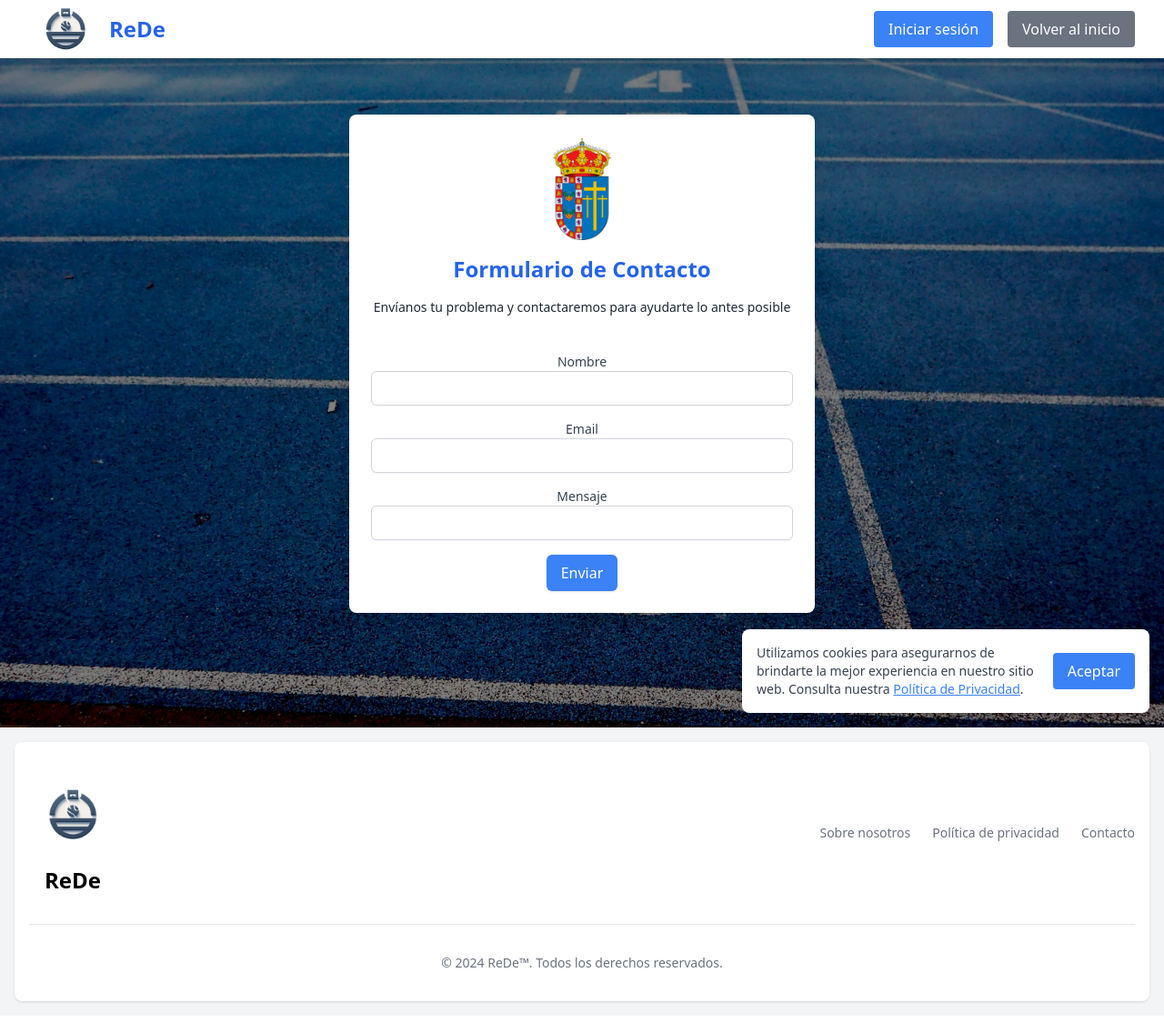
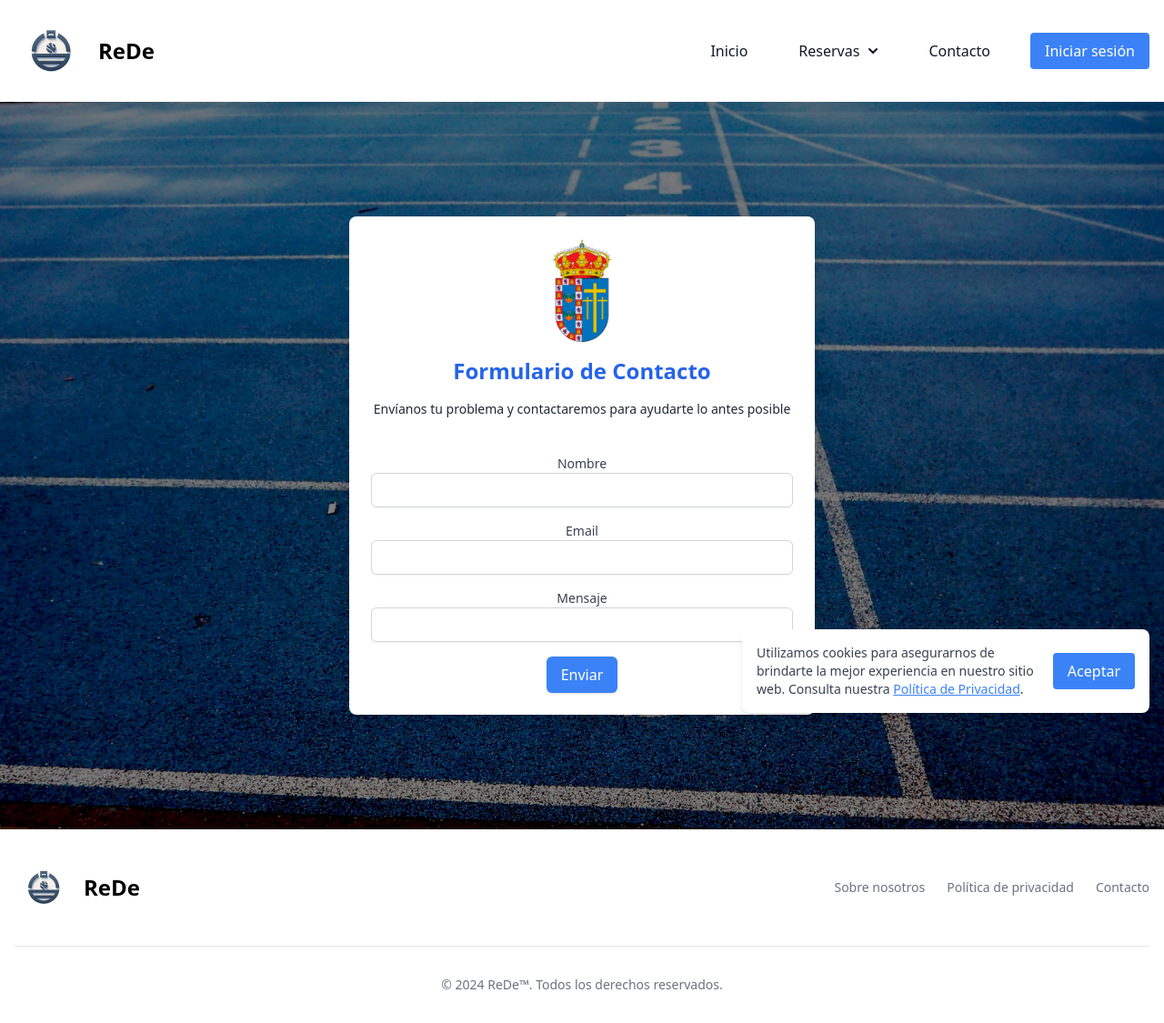
Before and after one commit to PGPI-G3-15-L8/ReDe, a Django app: page /contacto/ in a window 1280 px wide. Shown: the whole page at 91% size. Run offline with Django 5.2, Linux system fonts and the light colour scheme; some libraries are stand-ins or nearby versions.

Commit message:
FEAT: add base template

```diff
--- a/rede/templates/base.html
+++ b/rede/templates/base.html
@@ -11,33 +11,68 @@
 </head>
 <body class="bg-gray-100">
     <!-- Navbar -->
-    <nav class="bg-white shadow-lg fixed top-0 w-full z-50">
-        <div class="max-w-7xl mx-auto px-4 sm:px-6 lg:px-8">
-            <div class="flex justify-between items-center h-16">
+    <nav class="bg-white shadow-lg border-gray-200 dark:bg-gray-900 dark:border-gray-700">
+        <div class="max-w-7xl flex flex-wrap items-center justify-between mx-auto px-4 py-4">
             <!-- Logo and Title -->
-                <div class="flex items-center">
-                    <img src="{% static 'images/logo.png' %}" alt="Logo" class="h-20 w-20 mr-2">
-                    <a href="/" class="text-2xl font-bold text-blue-600">ReDe</a>
+            <a href="/" class="flex items-center space-x-3 rtl:space-x-reverse">
+                <img src="{% static 'images/logo.png' %}" alt="Logo" class="h-20">
+                <span class="self-center text-2xl font-semibold whitespace-nowrap dark:text-white">ReDe</span>
+            </a>
+
+            <!-- Mobile Toggle -->
+            <button data-collapse-toggle="navbar-dropdown" type="button" class="inline-flex items-center p-2 w-10 h-10 justify-center text-sm text-gray-500 rounded-lg md:hidden hover:bg-gray-100 focus:outline-none focus:ring-2 focus:ring-gray-200 dark:text-gray-400 dark:hover:bg-gray-700 dark:focus:ring-gray-600" aria-controls="navbar-dropdown" aria-expanded="false">
+                <span class="sr-only">Open main menu</span>
+                <svg class="w-5 h-5" aria-hidden="true" xmlns="http://www.w3.org/2000/svg" fill="none" viewBox="0 0 17 14">
+                    <path stroke="currentColor" stroke-linecap="round" stroke-linejoin="round" stroke-width="2" d="M1 1h15M1 7h15M1 13h15"/>
+                </svg>
+            </button>
+
+            <!-- Navbar Links -->
+            <div class="hidden w-full md:block md:w-auto" id="navbar-dropdown">
+                <ul class="flex flex-col md:flex-row md:space-x-8 font-medium mt-4 md:mt-0 border border-gray-100 md:border-0 bg-gray-50 md:bg-white rounded-lg md:rounded-none dark:bg-gray-800 md:dark:bg-transparent dark:border-gray-700">
+                    <li>
+                        <a href="/" class="block py-2 px-3 text-gray-900 rounded hover:bg-gray-100 md:hover:bg-transparent md:border-0 md:hover:text-blue-700 dark:text-white md:dark:hover:text-blue-500 dark:hover:bg-gray-700 dark:hover:text-white md:dark:hover:bg-transparent">Inicio</a>
+                    </li>
+                    <li>
+                        <!-- Dropdown for Reservas -->
+                        <button id="dropdownNavbarLink" data-dropdown-toggle="dropdownNavbar" class="flex items-center justify-between w-full py-2 px-3 text-gray-900 rounded hover:bg-gray-100 md:hover:bg-transparent md:border-0 md:hover:text-blue-700 md:w-auto dark:text-white md:dark:hover:text-blue-500 dark:focus:text-white dark:border-gray-700 dark:hover:bg-gray-700 md:dark:hover:bg-transparent">
+                            Reservas
+                            <svg class="w-2.5 h-2.5 ms-2.5" aria-hidden="true" xmlns="http://www.w3.org/2000/svg" fill="none" viewBox="0 0 10 6">
+                                <path stroke="currentColor" stroke-linecap="round" stroke-linejoin="round" stroke-width="2" d="M1 1l4 4 4-4"/>
+                            </svg>
+                        </button>
+                        <div id="dropdownNavbar" class="z-10 hidden font-normal bg-white divide-y divide-gray-100 rounded-lg shadow w-44 dark:bg-gray-700 dark:divide-gray-600">
+                            <ul class="py-2 text-sm text-gray-700 dark:text-gray-400" aria-labelledby="dropdownNavbarLink">
+                                <li>
+                                    <a href="/reservas" class="block px-4 py-2 hover:bg-gray-100 dark:hover:bg-gray-600 dark:hover:text-white">Mis reservas</a>
+                                </li>
+                                <li>
+                                    <a href="/reservas/activas" class="block px-4 py-2 hover:bg-gray-100 dark:hover:bg-gray-600 dark:hover:text-white">Reservas Activas</a>
+                                </li>
+                                <li>
+                                    <a href="/reservas/historial" class="block px-4 py-2 hover:bg-gray-100 dark:hover:bg-gray-600 dark:hover:text-white">Historial</a>
+                                </li>
+                            </ul>
                         </div>
-                <!-- Buttons Section -->
-                <div class="flex space-x-4">
+                    </li>
+                    <li>
+                        <a href="/contacto" class="block py-2 px-3 text-gray-900 rounded hover:bg-gray-100 md:hover:bg-transparent md:border-0 md:hover:text-blue-700 dark:text-white md:dark:hover:text-blue-500 dark:hover:bg-gray-700 dark:hover:text-white md:dark:hover:bg-transparent">Contacto</a>
+                    </li>
                     {% if user.is_authenticated %}
-                        <!-- Botón de cerrar sesión -->
+                        <li>
                             <form method="post" action="/logout/" class="inline">
                                 {% csrf_token %}
                                 <button type="submit" class="text-white bg-red-500 py-2 px-4 rounded hover:bg-red-600">Cerrar sesión</button>
                             </form>
+                        </li>
                     {% else %}
-                        <!-- Botón de iniciar sesión -->
+                        <li>
                             {% if request.path != '/login/' %}
-                            <a href="/login" class="text-white bg-blue-500 py-2 px-4 rounded hover:bg-blue-600">Iniciar sesión</a>
+                            <a href="/login" class="text-white bg-blue-500 py-2 px-4 rounded hover:bg-blue-600 inline-block text-center">Iniciar sesión</a>
                             {% endif %}
+                        </li>
                     {% endif %}
-                    {% if request.path != '/' %}
-                        <!-- Botón de volver a inicio -->
-                        <a href="/" class="text-white bg-gray-500 py-2 px-4 rounded hover:bg-gray-600">Volver al inicio</a>
-                    {% endif %}
-                </div>
+                </ul>
             </div>
         </div>
     </nav>
@@ -50,16 +85,14 @@
     </main>
 
     <!-- Footer -->
-    <footer class="bg-white rounded-lg shadow dark:bg-gray-700 m-4">
+    <footer class="bg-white shadow-lg border-gray-200 dark:bg-gray-900 dark:border-gray-700">
         <div class="w-full max-w-screen-xl mx-auto p-4 md:py-8">
             <div class="sm:flex sm:items-center sm:justify-between">
-                <!-- Logo y Título alineados a la izquierda -->
-                <div class="flex flex-col items-start mb-4 sm:mb-0">
-                    <img src="{% static 'images/logo.png' %}" class="h-24 mb-2" alt="ReDe Logo" />
+                <a href="/" class="flex items-center mb-4 sm:mb-0 space-x-3 rtl:space-x-reverse">
+                    <img src="{% static 'images/logo.png' %}" class="h-16" alt="ReDe Logo" />
                     <span class="self-center text-2xl font-semibold whitespace-nowrap dark:text-white">ReDe</span>
-                </div>
-                <!-- Enlaces de navegación -->
-                <ul class="flex flex-wrap items-center text-sm font-medium text-gray-500 sm:mb-0 dark:text-gray-400">
+                </a>
+                <ul class="flex flex-wrap items-center mb-6 text-sm font-medium text-gray-500 sm:mb-0 dark:text-gray-400">
                     <li>
                         <a href="/about" class="hover:underline me-4 md:me-6">Sobre nosotros</a>
                     </li>
```
Lines whose indentation alone changed are shown as unchanged.
